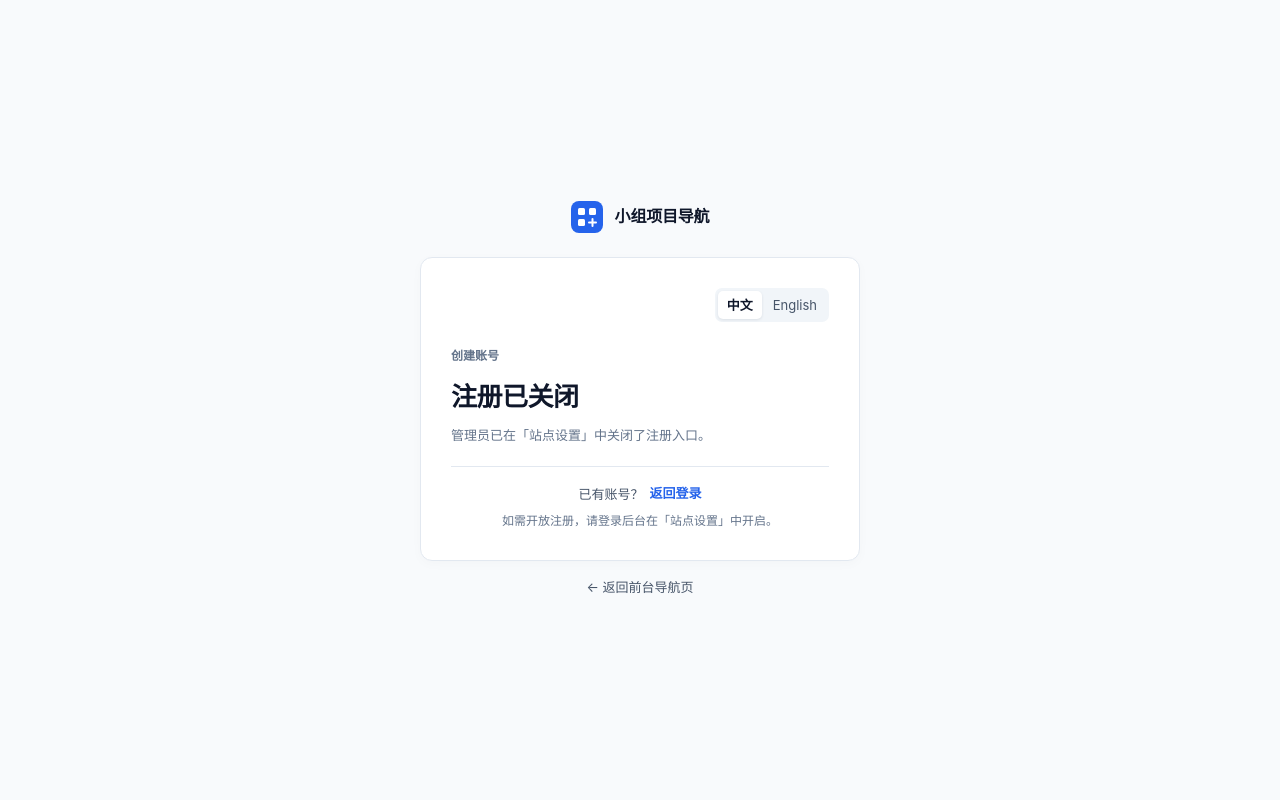
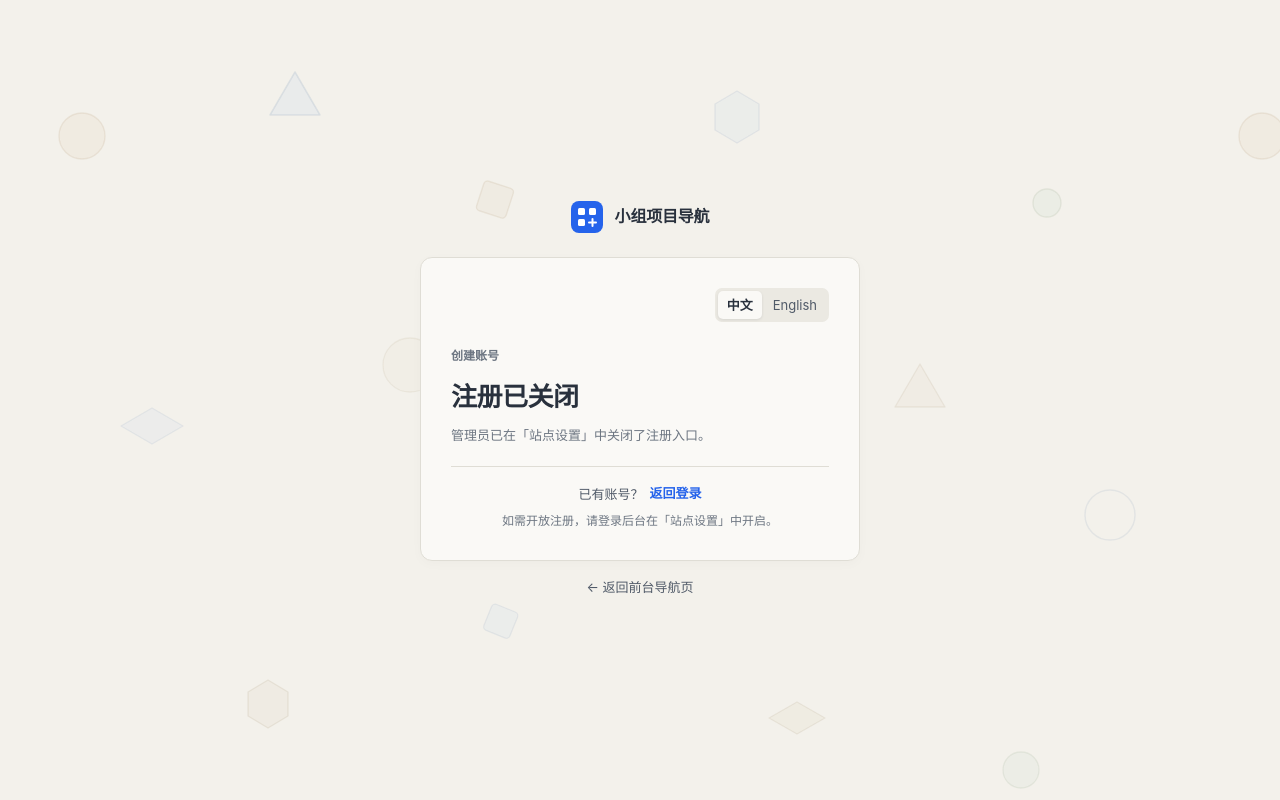
Before and after one commit to Baobaoshiniba/navsystem, a PHP site: page /admin/register.php in a window 1280 px wide. Run offline with PHP 8.4, Linux system fonts and the light colour scheme; some libraries are stand-ins or nearby versions.

Commit message:
style: soften workspace background with geometry

```diff
--- a/assets/css/workspace.css
+++ b/assets/css/workspace.css
@@ -1,24 +1,25 @@
 /* A: quiet, consistent workspace. Existing component structure stays compatible. */
 :root {
     color-scheme: light;
-    --bg:#f8fafc; --bg-soft:#f1f5f9; --card:#fff; --card-solid:#fff; --card-hover:#fff;
-    --text:#0f172a; --text-2:#475569; --text-3:#64748b;
-    --border:#e2e8f0; --border-strong:#cbd5e1; --primary:#2563eb; --primary-strong:#1d4ed8;
-    --accent:#2563eb; --accent-soft:#eff6ff; --success:#15803d; --danger:#b91c1c; --danger-soft:#fef2f2; --warn:#92400e;
-    --grad:#2563eb; --grad-soft:#eff6ff; --bg-grid:transparent; --glow-primary:transparent; --glow-accent:transparent;
+    --bg:#f3f1eb; --bg-soft:#ebe9e2; --card:#faf9f6; --card-solid:#faf9f6; --card-hover:#fffefa;
+    --text:#29313d; --text-2:#505a68; --text-3:#6d7682;
+    --border:#dfddd5; --border-strong:#cbc8be; --primary:#2563eb; --primary-strong:#1d4ed8;
+    --accent:#2563eb; --accent-soft:#e7edf6; --success:#15803d; --danger:#b91c1c; --danger-soft:#fef2f2; --warn:#92400e;
+    --grad:#2563eb; --grad-soft:#e7edf6; --bg-grid:transparent; --glow-primary:transparent; --glow-accent:transparent;
     --shadow-sm:0 1px 2px #0f172a05; --shadow-md:0 3px 12px #0f172a06; --shadow-lg:0 12px 40px #0f172a12;
     --ring:0 0 0 3px #2563eb25; --r-sm:6px; --r-md:8px; --r-lg:10px; --r-xl:12px;
     --font:Inter,-apple-system,BlinkMacSystemFont,"Segoe UI","PingFang SC","Microsoft YaHei",sans-serif;
 }
 html[data-theme="dark"] {
-    color-scheme:dark; --bg:#111827; --bg-soft:#1e293b; --card:#172033; --card-solid:#172033; --card-hover:#1e293b;
+    color-scheme:dark; --bg:#171a20; --bg-soft:#20242c; --card:#1c2028; --card-solid:#1c2028; --card-hover:#222731;
     --text:#f1f5f9; --text-2:#cbd5e1; --text-3:#94a3b8; --border:#2b384d; --border-strong:#475569;
-    --primary:#60a5fa; --primary-strong:#93c5fd; --accent:#60a5fa; --accent-soft:#203454;
-    --grad:#2563eb; --grad-soft:#203454; --danger:#fca5a5; --danger-soft:#3c2530; --success:#86efac;
+    --primary:#60a5fa; --primary-strong:#93c5fd; --accent:#75a9ee; --accent-soft:#27364b;
+    --grad:#2563eb; --grad-soft:#27364b; --danger:#fca5a5; --danger-soft:#3c2530; --success:#86efac;
     --bg-grid:transparent; --glow-primary:transparent; --glow-accent:transparent;
     --shadow-sm:0 1px 2px #00000012; --shadow-md:0 3px 12px #00000012; --shadow-lg:0 12px 40px #00000030;
 }
-body { background:var(--bg); font-size:14px; line-height:1.6; }
+body { background-color:var(--bg); background-image:url("../background/workspace-shapes-light.svg"); background-repeat:repeat; background-size:1180px 860px; font-size:14px; line-height:1.6; }
+html[data-theme="dark"] body { background-image:url("../background/workspace-shapes-dark.svg"); }
 body::before, body::after, .hero::before, .hero::after, .link-card::before, .link-card::after,
 .auth-body::before, .auth-body::after, .auth-brand-grid, .auth-brand-glow { display:none; }
 a { text-decoration:none; }
@@ -159,7 +160,7 @@ button:active,.btn-primary:active,.btn-ghost:active,.btn-danger:active,.admin-li
 .vault-gate-ico .ui-icon { width:26px; height:26px; }
 .vault-timer { background:var(--accent-soft); color:var(--primary); border:0; border-radius:6px; }
 /* Authentication shares the same surfaces and type scale. */
-.auth-body { background:var(--bg); }
+.auth-body { background-color:var(--bg); }
 .auth-shell { width:min(1050px,calc(100% - 64px)); gap:64px; min-height:100vh; align-items:center; padding:48px 0; }
 .auth-brand { background:transparent; border:0; border-radius:0; box-shadow:none; }
 .auth-brand-inner { padding:0; color:var(--text); }
```
Also changed, not shown: docs/workspace-design.md (+6 -2 lines), assets/background/workspace-shapes-dark.svg (added), assets/background/workspace-shapes-light.svg (added).
